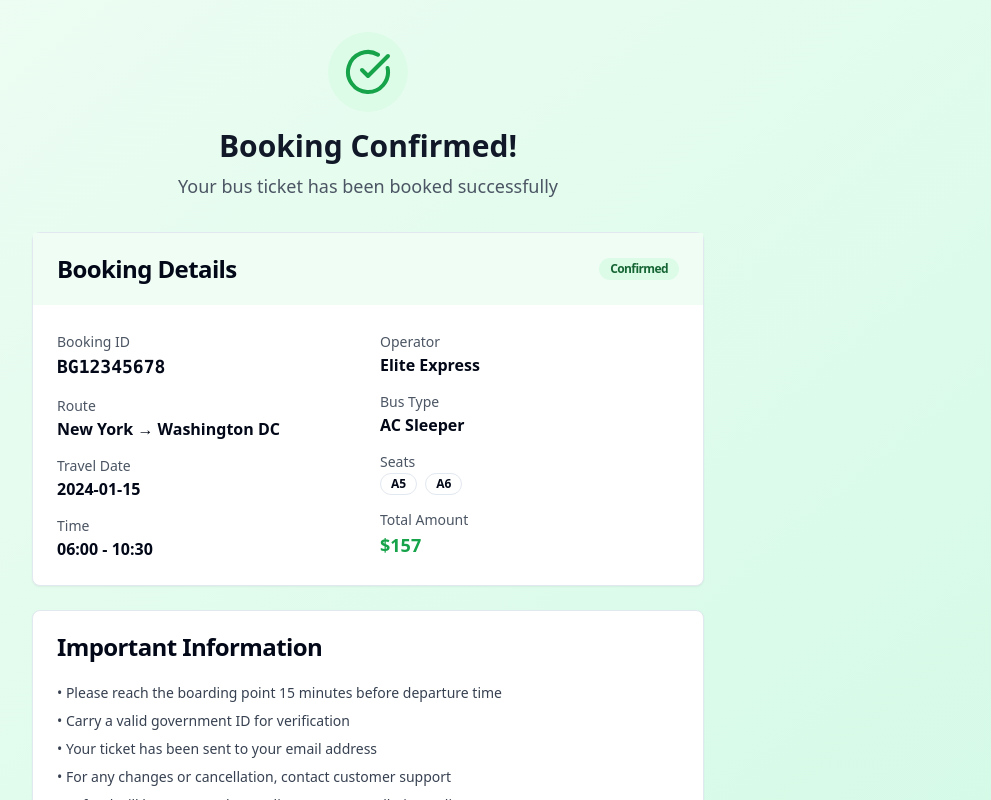
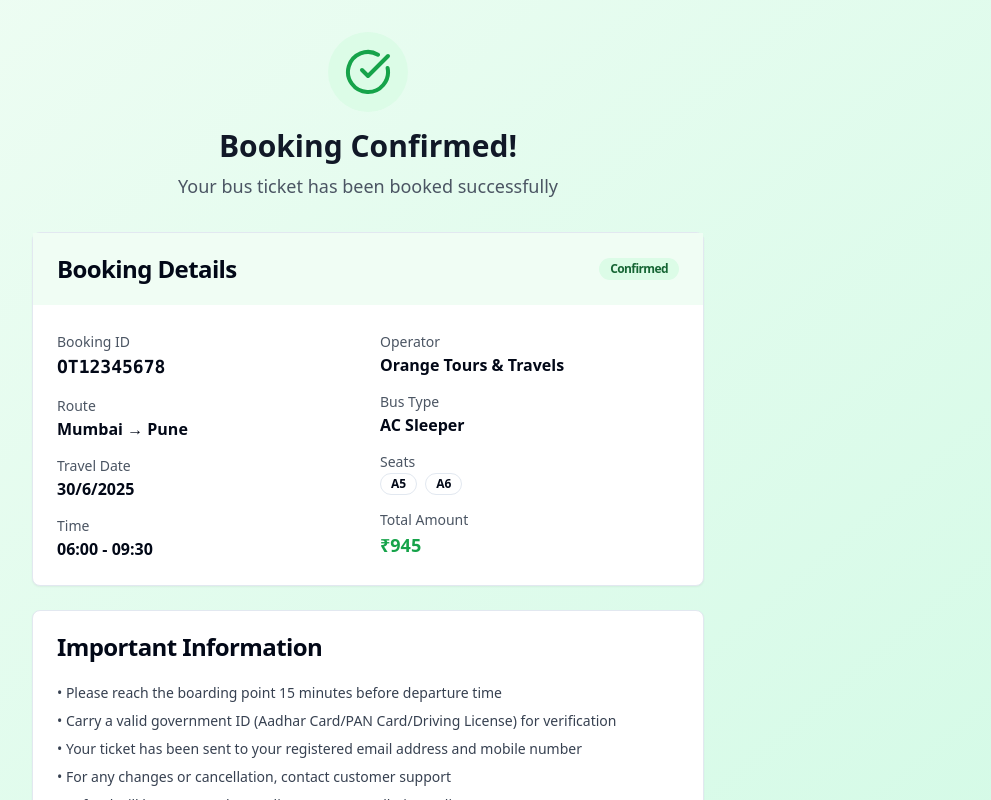
Before and after one commit to TejeswarReddy2411/transit-oasis-app, a React (Vite) app: page /booking-confirmation in a window 1280 px wide. Shown: the top 800 px of the page, without its empty margins (272-1263 px from the left). Built offline with nearby package versions, Linux system fonts and the light colour scheme.

Commit message:
feat: Adapt app for Indian dataset
Refactor the app to use an Indian dataset, including cities, routes, and potentially currency and language.

```diff
--- a/src/components/PaymentForm.tsx
+++ b/src/components/PaymentForm.tsx
@@ -14,28 +14,31 @@ interface PaymentFormProps {
 }
 
 const PaymentForm = ({ amount, onPaymentComplete }: PaymentFormProps) => {
-  const [paymentMethod, setPaymentMethod] = useState('card');
+  const [paymentMethod, setPaymentMethod] = useState('upi');
   const [cardDetails, setCardDetails] = useState({
     number: '',
     expiry: '',
     cvv: '',
     name: ''
   });
+  const [upiId, setUpiId] = useState('');
   const [promoCode, setPromoCode] = useState('');
   const [discount, setDiscount] = useState(0);
 
   const handleApplyPromo = () => {
-    // Mock promo code validation
-    if (promoCode === 'SAVE10') {
+    // Mock promo code validation with Indian offers
+    if (promoCode === 'SAVE50') {
+      setDiscount(50);
+    } else if (promoCode === 'FIRSTRIDE') {
+      setDiscount(Math.min(100, amount * 0.2));
+    } else if (promoCode === 'STUDENT10') {
       setDiscount(amount * 0.1);
-    } else if (promoCode === 'FIRST20') {
-      setDiscount(Math.min(20, amount * 0.2));
     } else {
       setDiscount(0);
     }
   };
 
-  const finalAmount = amount - discount;
+  const finalAmount = Math.max(0, amount - discount);
 
   const handlePayment = () => {
     // Mock payment processing
@@ -67,12 +70,13 @@ const PaymentForm = ({ amount, onPaymentComplete }: PaymentFormProps) => {
           </div>
           {discount > 0 && (
             <div className="mt-2 p-2 bg-green-50 rounded text-sm text-green-800">
-              🎉 Promo applied! You saved ${discount.toFixed(2)}
+              🎉 Promo applied! You saved ₹{discount}
             </div>
           )}
           <div className="mt-3 space-y-1">
-            <Badge variant="outline" className="mr-2">SAVE10 - 10% off</Badge>
-            <Badge variant="outline">FIRST20 - $20 off first booking</Badge>
+            <Badge variant="outline" className="mr-2">SAVE50 - ₹50 off</Badge>
+            <Badge variant="outline" className="mr-2">FIRSTRIDE - 20% off first booking</Badge>
+            <Badge variant="outline">STUDENT10 - 10% off</Badge>
           </div>
         </CardContent>
       </Card>
@@ -88,18 +92,34 @@ const PaymentForm = ({ amount, onPaymentComplete }: PaymentFormProps) => {
         <CardContent>
           <RadioGroup value={paymentMethod} onValueChange={setPaymentMethod}>
             <div className="flex items-center space-x-2">
+              <RadioGroupItem value="upi" id="upi" />
+              <Label htmlFor="upi">UPI (Recommended)</Label>
+            </div>
+            <div className="flex items-center space-x-2">
               <RadioGroupItem value="card" id="card" />
               <Label htmlFor="card">Credit/Debit Card</Label>
             </div>
             <div className="flex items-center space-x-2">
-              <RadioGroupItem value="upi" id="upi" />
-              <Label htmlFor="upi">UPI</Label>
+              <RadioGroupItem value="netbanking" id="netbanking" />
+              <Label htmlFor="netbanking">Net Banking</Label>
             </div>
             <div className="flex items-center space-x-2">
               <RadioGroupItem value="wallet" id="wallet" />
               <Label htmlFor="wallet">Digital Wallet</Label>
             </div>
           </RadioGroup>
+
+          {paymentMethod === 'upi' && (
+            <div className="mt-4">
+              <Label htmlFor="upiId">UPI ID</Label>
+              <Input
+                id="upiId"
+                placeholder="yourname@paytm / yourname@phonepe"
+                value={upiId}
+                onChange={(e) => setUpiId(e.target.value)}
+              />
+            </div>
+          )}
 
           {paymentMethod === 'card' && (
             <div className="mt-4 space-y-4">
@@ -116,7 +136,7 @@ const PaymentForm = ({ amount, onPaymentComplete }: PaymentFormProps) => {
                 <Label htmlFor="cardName">Cardholder Name</Label>
                 <Input
                   id="cardName"
-                  placeholder="John Doe"
+                  placeholder="Name as on card"
                   value={cardDetails.name}
                   onChange={(e) => setCardDetails(prev => ({ ...prev, name: e.target.value }))}
                 />
@@ -144,26 +164,36 @@ const PaymentForm = ({ amount, onPaymentComplete }: PaymentFormProps) => {
             </div>
           )}
 
-          {paymentMethod === 'upi' && (
-            <div className="mt-4">
-              <Label htmlFor="upiId">UPI ID</Label>
-              <Input
-                id="upiId"
-                placeholder="yourname@upi"
-              />
+          {paymentMethod === 'netbanking' && (
+            <div className="mt-4 space-y-2">
+              <Button variant="outline" className="w-full justify-start">
+                SBI Net Banking
+              </Button>
+              <Button variant="outline" className="w-full justify-start">
+                HDFC Bank
+              </Button>
+              <Button variant="outline" className="w-full justify-start">
+                ICICI Bank
+              </Button>
+              <Button variant="outline" className="w-full justify-start">
+                Other Banks
+              </Button>
             </div>
           )}
 
           {paymentMethod === 'wallet' && (
             <div className="mt-4 space-y-2">
               <Button variant="outline" className="w-full justify-start">
-                PayPal
+                Paytm Wallet
+              </Button>
+              <Button variant="outline" className="w-full justify-start">
+                PhonePe
               </Button>
               <Button variant="outline" className="w-full justify-start">
                 Google Pay
               </Button>
               <Button variant="outline" className="w-full justify-start">
-                Apple Pay
+                Amazon Pay
               </Button>
             </div>
           )}
@@ -176,18 +206,18 @@ const PaymentForm = ({ amount, onPaymentComplete }: PaymentFormProps) => {
           <div className="space-y-2 mb-4">
             <div className="flex justify-between">
               <span>Subtotal</span>
-              <span>${amount}</span>
+              <span>₹{amount}</span>
             </div>
             {discount > 0 && (
               <div className="flex justify-between text-green-600">
                 <span>Discount</span>
-                <span>-${discount.toFixed(2)}</span>
+                <span>-₹{discount}</span>
               </div>
             )}
             <hr />
             <div className="flex justify-between font-semibold text-lg">
               <span>Total</span>
-              <span>${finalAmount.toFixed(2)}</span>
+              <span>₹{finalAmount}</span>
             </div>
           </div>
 
@@ -197,7 +227,7 @@ const PaymentForm = ({ amount, onPaymentComplete }: PaymentFormProps) => {
             size="lg"
           >
             <Lock className="h-4 w-4 mr-2" />
-            Pay ${finalAmount.toFixed(2)} Securely
+            Pay ₹{finalAmount} Securely
           </Button>
 
           <p className="text-xs text-gray-500 text-center mt-3">
--- a/src/components/SearchForm.tsx
+++ b/src/components/SearchForm.tsx
@@ -11,8 +11,8 @@ interface SearchFormProps {
 
 const SearchForm = ({ onSearch }: SearchFormProps) => {
   const [searchData, setSearchData] = useState({
-    from: 'New York',
-    to: 'Washington DC',
+    from: 'Mumbai',
+    to: 'Pune',
     date: new Date().toISOString().split('T')[0],
     passengers: 1
   });
--- a/src/pages/BookingConfirmation.tsx
+++ b/src/pages/BookingConfirmation.tsx
@@ -6,15 +6,15 @@ import { Badge } from '@/components/ui/badge';
 
 const BookingConfirmation = () => {
   const bookingDetails = {
-    bookingId: 'BG12345678',
-    route: 'New York → Washington DC',
-    date: '2024-01-15',
-    time: '06:00 - 10:30',
-    operator: 'Elite Express',
+    bookingId: 'OT12345678',
+    route: 'Mumbai → Pune',
+    date: new Date().toLocaleDateString('en-IN'),
+    time: '06:00 - 09:30',
+    operator: 'Orange Tours & Travels',
     busType: 'AC Sleeper',
     seats: ['A5', 'A6'],
-    passengerName: 'John Doe',
-    totalAmount: 157,
+    passengerName: 'Rajesh Kumar',
+    totalAmount: 945,
     status: 'Confirmed'
   };
 
@@ -88,7 +88,7 @@ const BookingConfirmation = () => {
                   <div>
                     <span className="text-sm text-gray-600">Total Amount</span>
                     <div className="font-bold text-lg text-green-600">
-                      ${bookingDetails.totalAmount}
+                      ₹{bookingDetails.totalAmount}
                     </div>
                   </div>
                 </div>
@@ -104,10 +104,11 @@ const BookingConfirmation = () => {
             <CardContent>
               <ul className="space-y-2 text-sm text-gray-700">
                 <li>• Please reach the boarding point 15 minutes before departure time</li>
-                <li>• Carry a valid government ID for verification</li>
-                <li>• Your ticket has been sent to your email address</li>
+                <li>• Carry a valid government ID (Aadhar Card/PAN Card/Driving License) for verification</li>
+                <li>• Your ticket has been sent to your registered email address and mobile number</li>
                 <li>• For any changes or cancellation, contact customer support</li>
                 <li>• Refund will be processed according to our cancellation policy</li>
+                <li>• Face mask is recommended while traveling</li>
               </ul>
             </CardContent>
           </Card>
--- a/src/pages/BookingPage.tsx
+++ b/src/pages/BookingPage.tsx
@@ -22,20 +22,20 @@ const BookingPage = () => {
     age: ''
   });
 
-  // Mock route data (in real app, fetch from API)
+  // Mock route data with Indian cities and operators
   const route = {
     id: routeId,
-    operatorName: 'Elite Express',
-    from: 'New York',
-    to: 'Washington DC',
+    operatorName: 'Orange Tours & Travels',
+    from: 'Mumbai',
+    to: 'Pune',
     departureTime: '06:00',
-    arrivalTime: '10:30',
-    duration: '4h 30m',
+    arrivalTime: '09:30',
+    duration: '3h 30m',
     busType: 'AC Sleeper',
-    price: 75,
-    originalPrice: 85,
-    discount: 12,
-    date: '2024-01-15'
+    price: 450,
+    originalPrice: 500,
+    discount: 10,
+    date: new Date().toLocaleDateString('en-IN')
   };
 
   const steps = [
@@ -175,7 +175,7 @@ const BookingPage = () => {
                     <Input
                       id="phone"
                       type="tel"
-                      placeholder="Enter phone number"
+                      placeholder="Enter 10-digit mobile number"
                       value={passengerDetails.phone}
                       onChange={(e) => setPassengerDetails(prev => ({ ...prev, phone: e.target.value }))}
                     />
@@ -264,16 +264,16 @@ const BookingPage = () => {
                   <div className="space-y-2">
                     <div className="flex justify-between text-sm">
                       <span>Base Fare ({selectedSeats.length} seat{selectedSeats.length > 1 ? 's' : ''})</span>
-                      <span>${totalAmount}</span>
+                      <span>₹{totalAmount}</span>
                     </div>
                     <div className="flex justify-between text-sm">
                       <span>Convenience Fee</span>
-                      <span>${convenienceFee}</span>
+                      <span>₹{convenienceFee}</span>
                     </div>
                     <hr />
                     <div className="flex justify-between font-semibold">
                       <span>Total Amount</span>
-                      <span>${finalAmount}</span>
+                      <span>₹{finalAmount}</span>
                     </div>
                   </div>
                 )}
@@ -281,7 +281,7 @@ const BookingPage = () => {
                 {route.discount > 0 && selectedSeats.length > 0 && (
                   <div className="bg-green-50 p-3 rounded-lg">
                     <div className="text-sm text-green-800">
-                      🎉 You saved ${(route.originalPrice - route.price) * selectedSeats.length} with {route.discount}% discount!
+                      🎉 You saved ₹{(route.originalPrice - route.price) * selectedSeats.length} with {route.discount}% discount!
                     </div>
                   </div>
                 )}
```
